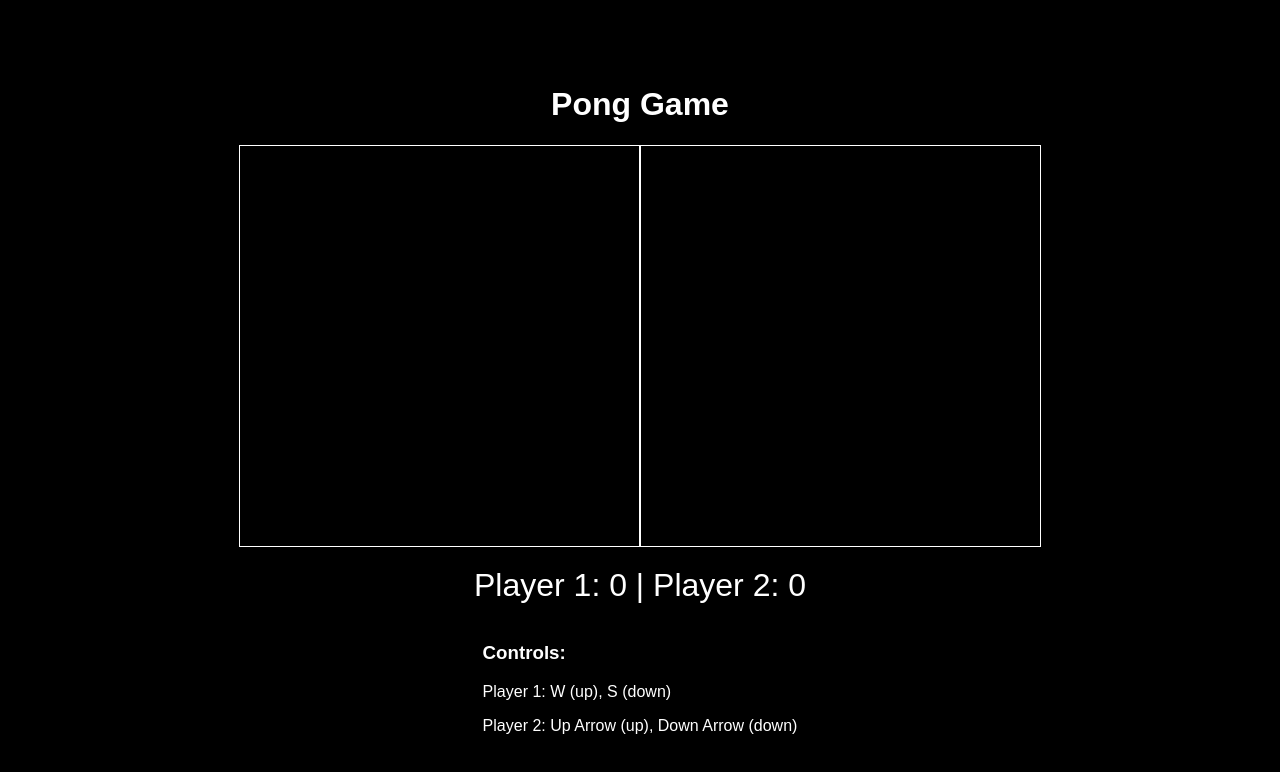
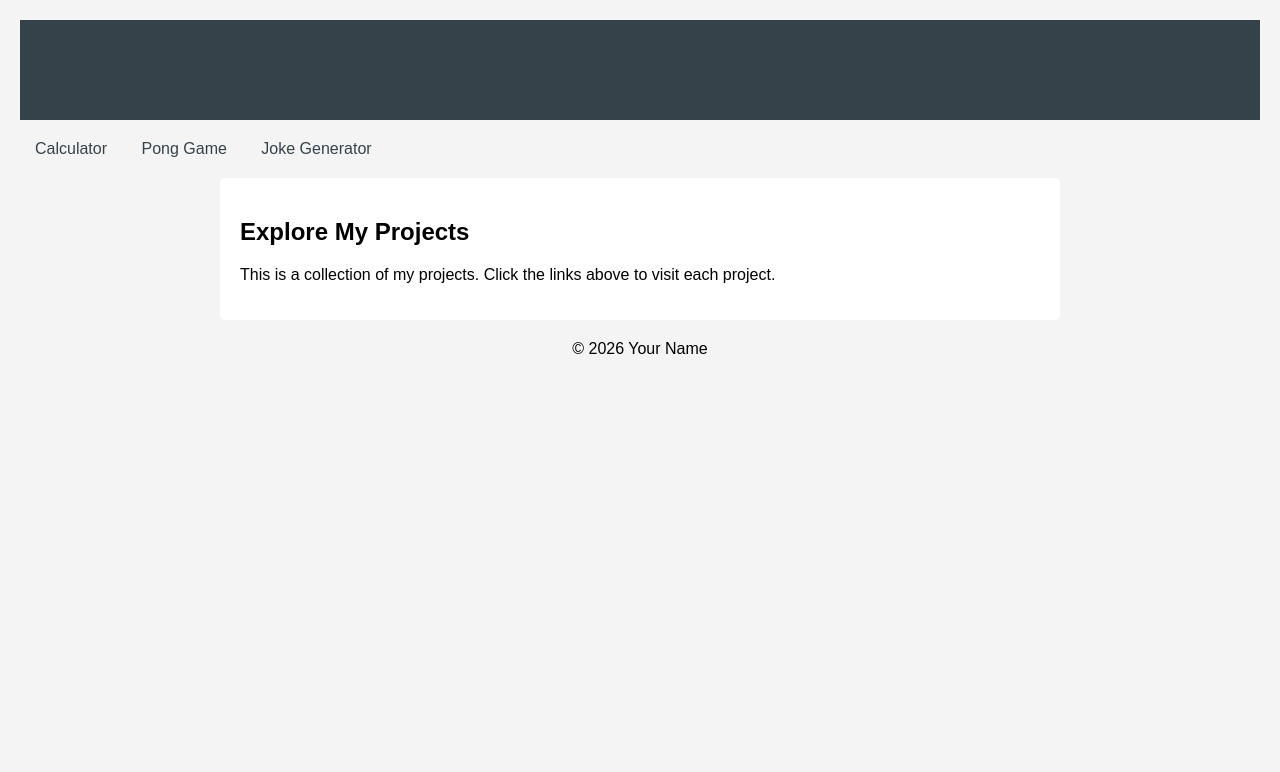
Before and after one commit to shellatol-commits/your-repo-name, a plain HTML site: page index.html in a window 1280 px wide. Drawn offline with Linux system fonts and the light colour scheme.

Commit message:
Update index.html to create a landing page

```diff
--- a/index.html
+++ b/index.html
@@ -3,65 +3,32 @@
 <head>
     <meta charset="UTF-8">
     <meta name="viewport" content="width=device-width, initial-scale=1.0">
-    <title>Pong Game</title>
+    <title>My Projects</title>
     <style>
-        body {
-            display: flex;
-            flex-direction: column;
-            align-items: center;
-            justify-content: center;
-            height: 100vh;
-            background-color: black;
-            color: white;
-            font-family: Arial, sans-serif;
-        }
-        canvas {
-            border: 1px solid white;
-        }
-        #score {
-            font-size: 2em;
-            margin: 20px;
-        }
+        body { font-family: Arial, sans-serif; margin: 0; padding: 20px; background-color: #f4f4f4; }
+        header { background: #35424a; padding: 10px 0; text-align: center; color: #ffffff; }
+        nav { margin: 20px 0; }
+        nav a { margin: 0 15px; text-decoration: none; color: #35424a; }
+        .container { max-width: 800px; margin: auto; background: #ffffff; padding: 20px; border-radius: 5px; }
+        h1 { color: #35424a; }
+        footer { text-align: center; margin-top: 20px; }
     </style>
 </head>
 <body>
-    <h1>Pong Game</h1>
-    <canvas id="pongCanvas" width="800" height="400"></canvas>
-    <div id="score">
-        Player 1: <span id="player1Score">0</span> | Player 2: <span id="player2Score">0</span>
+    <header>
+        <h1>Welcome to My Projects</h1>
+    </header>
+    <nav>
+        <a href="/calculator">Calculator</a>
+        <a href="/pong">Pong Game</a>
+        <a href="/joke-generator">Joke Generator</a>
+    </nav>
+    <div class="container">
+        <h2>Explore My Projects</h2>
+        <p>This is a collection of my projects. Click the links above to visit each project.</p>
     </div>
-    <div>
-        <h3>Controls:</h3>
-        <p>Player 1: W (up), S (down)</p>
-        <p>Player 2: Up Arrow (up), Down Arrow (down)</p>
-    </div>
-    <script>
-        const canvas = document.getElementById('pongCanvas');
-        const context = canvas.getContext('2d');
-
-        // Game variables and setup code would go here
-        let player1Score = 0;
-        let player2Score = 0;
-
-        function draw() {
-            // Game drawing logic would go here
-            context.clearRect(0, 0, canvas.width, canvas.height);
-            context.fillStyle = 'white';
-            context.fillRect(canvas.width / 2 - 1, 0, 2, canvas.height);
-            // Additional drawing functions
-        }
-
-        function update() {
-            // Game update logic would go here
-        }
-
-        function gameLoop() {
-            draw();
-            update();
-            requestAnimationFrame(gameLoop);
-        }
-
-        gameLoop();
-    </script>
+    <footer>
+        <p>&copy; 2026 Your Name</p>
+    </footer>
 </body>
 </html>
```
